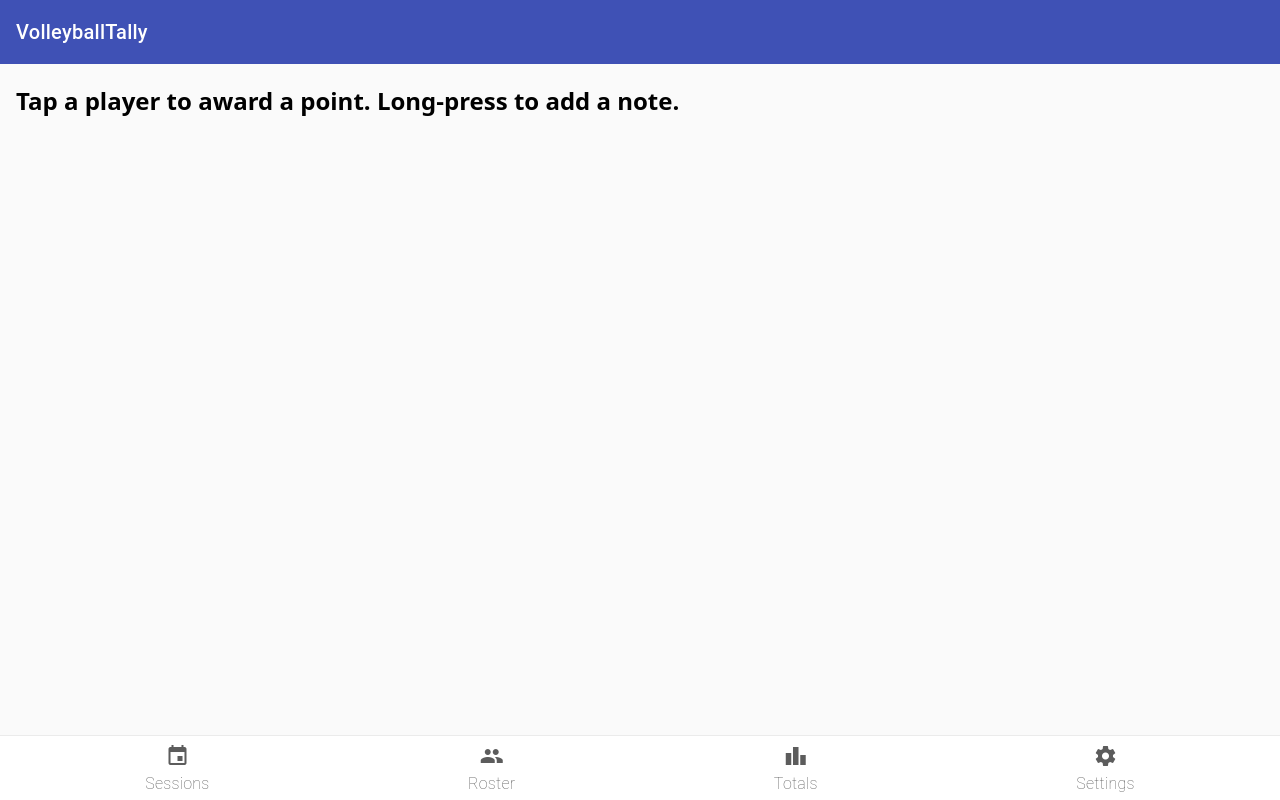
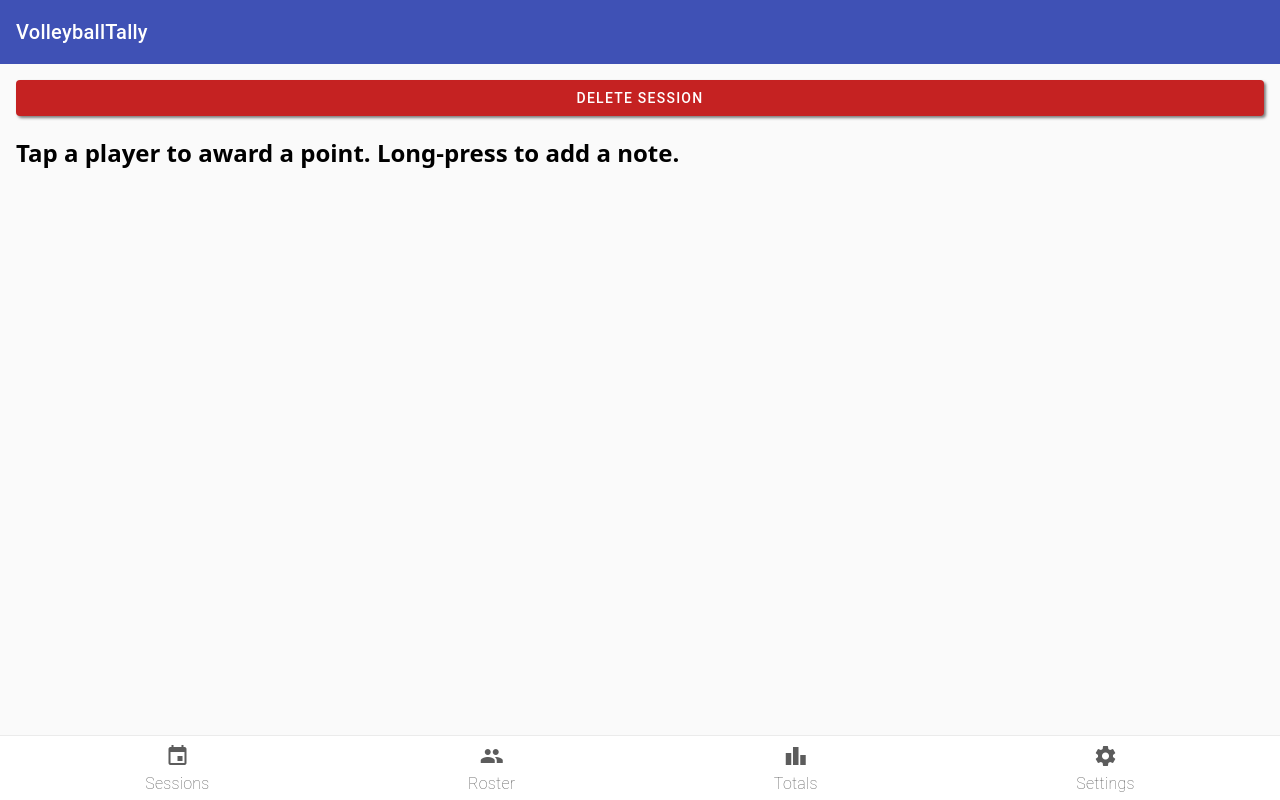
Before and after one commit to adonus19/VolleyballTally, an Angular app: page /session/1 in a window 1280 px wide. Built offline with nearby package versions, Linux system fonts and the light colour scheme.

Commit message:
Delete session works, added dialogue box

```diff
--- /dev/null
+++ b/src/app/shared/delete-dialog/delete-dialog.html
@@ -0,0 +1,12 @@
+<h2 mat-dialog-title>Are you sure you want to delete this session?</h2>
+<mat-dialog-actions>
+  <button
+    matButton="filled"
+    (click)="onNoClick()"
+  >Nevermind!</button>
+  <button
+    matButton="filled"
+    [mat-dialog-close]="true"
+    cdkFocusInitial
+  >Do it...</button>
+</mat-dialog-actions>
--- /dev/null
+++ b/src/app/shared/delete-dialog/delete-dialog.scss
@@ -0,0 +1,11 @@
+@use '@angular/material' as mat;
+
+mat-dialog-actions {
+  display: flex;
+  justify-content: space-around;
+
+  button {
+    color: white;
+    background-color: red;
+  }
+}
--- /dev/null
+++ b/src/app/shared/delete-dialog/delete-dialog.ts
@@ -0,0 +1,17 @@
+import { Component, inject } from '@angular/core';
+import { MatDialogModule, MatDialogRef } from '@angular/material/dialog';
+import { MatButton } from "@angular/material/button";
+
+@Component({
+  selector: 'app-delete-dialog',
+  imports: [MatDialogModule, MatButton],
+  templateUrl: './delete-dialog.html',
+  styleUrl: './delete-dialog.scss'
+})
+export class DeleteDialog {
+  readonly dialogRef = inject(MatDialogRef<DeleteDialog>);
+
+  onNoClick(): void {
+    this.dialogRef.close();
+  }
+}
--- a/src/app/views/session-detail/session-detail.html
+++ b/src/app/views/session-detail/session-detail.html
@@ -1,4 +1,9 @@
 <div class="content">
+  <button
+    matButton="filled"
+    class="delete"
+    (click)="openDialog()"
+  >DELETE SESSION</button>
   <h2>Tap a player to award a point. Long-press to add a note.</h2>
 
   <mat-grid-list
--- a/src/app/views/session-detail/session-detail.scss
+++ b/src/app/views/session-detail/session-detail.scss
@@ -1,5 +1,17 @@
+@use '@angular/material' as mat;
+
 .content {
   padding: 0 1rem;
+}
+
+.delete {
+  margin-top: 1rem;
+  width: 100%;
+  box-shadow: 2px 2px 3px rgba(0, 0, 0, 0.5);
+  @include mat.button-overrides((
+    filled-container-color: rgba(197, 34, 34, 1),
+    filled-label-text-color: white
+  ));
 }
 
 mat-card {
--- a/src/app/views/session-detail/session-detail.ts
+++ b/src/app/views/session-detail/session-detail.ts
@@ -1,23 +1,26 @@
-import { Component, computed, inject } from '@angular/core';
+import { Component, computed, inject, ViewChild } from '@angular/core';
 import { DatePipe } from '@angular/common';
 import { ActivatedRoute } from '@angular/router';
 import { MatGridListModule } from '@angular/material/grid-list';
 import { MatCardModule } from '@angular/material/card';
 import { MatRippleModule } from '@angular/material/core';
 import { MatButton } from "@angular/material/button";
+import { MatDialog } from '@angular/material/dialog';
 
 import { DataService } from '../../services/data.service';
 import { LongPressDirective } from '../../shared/long-press.directive';
+import { DeleteDialog } from '../../shared/delete-dialog/delete-dialog';
 
 @Component({
   selector: 'app-session-detail',
-  imports: [DatePipe, LongPressDirective, MatGridListModule, MatCardModule, MatRippleModule, MatButton],
+  imports: [DatePipe, LongPressDirective, MatGridListModule, MatCardModule, MatRippleModule, MatButton, DeleteDialog],
   templateUrl: './session-detail.html',
   styleUrl: './session-detail.scss'
 })
 export class SessionDetail {
   private route = inject(ActivatedRoute);
   private data = inject(DataService);
+  readonly dialog = inject(MatDialog);
   id = this.route.snapshot.paramMap.get('id')!;
   session = computed(() => this.data.sessions().find(s => s.id === this.id)!);
   players = computed(() => this.data.players());
@@ -58,7 +61,22 @@ export class SessionDetail {
   }
 
   deleteSession() {
-    if (confirm('Delete this session? This cannot be undone.')) this.data.deleteSession(this.session().id);
+    this.openDialog();
+    // this.data.deleteSession(this.session().id);
     history.back();
   }
+
+  openDialog(): void {
+    const dialogRef = this.dialog.open(DeleteDialog);
+
+    dialogRef.afterClosed().subscribe(result => {
+      console.log('The dialog was closed');
+      console.log(result);
+      if (result) {
+        console.log(result);
+        this.data.deleteSession(this.session().id);
+        history.back();
+      }
+    });
+  }
 }
```
Also changed, not shown: 1 other file (tests, documents, lock files or other folders).
